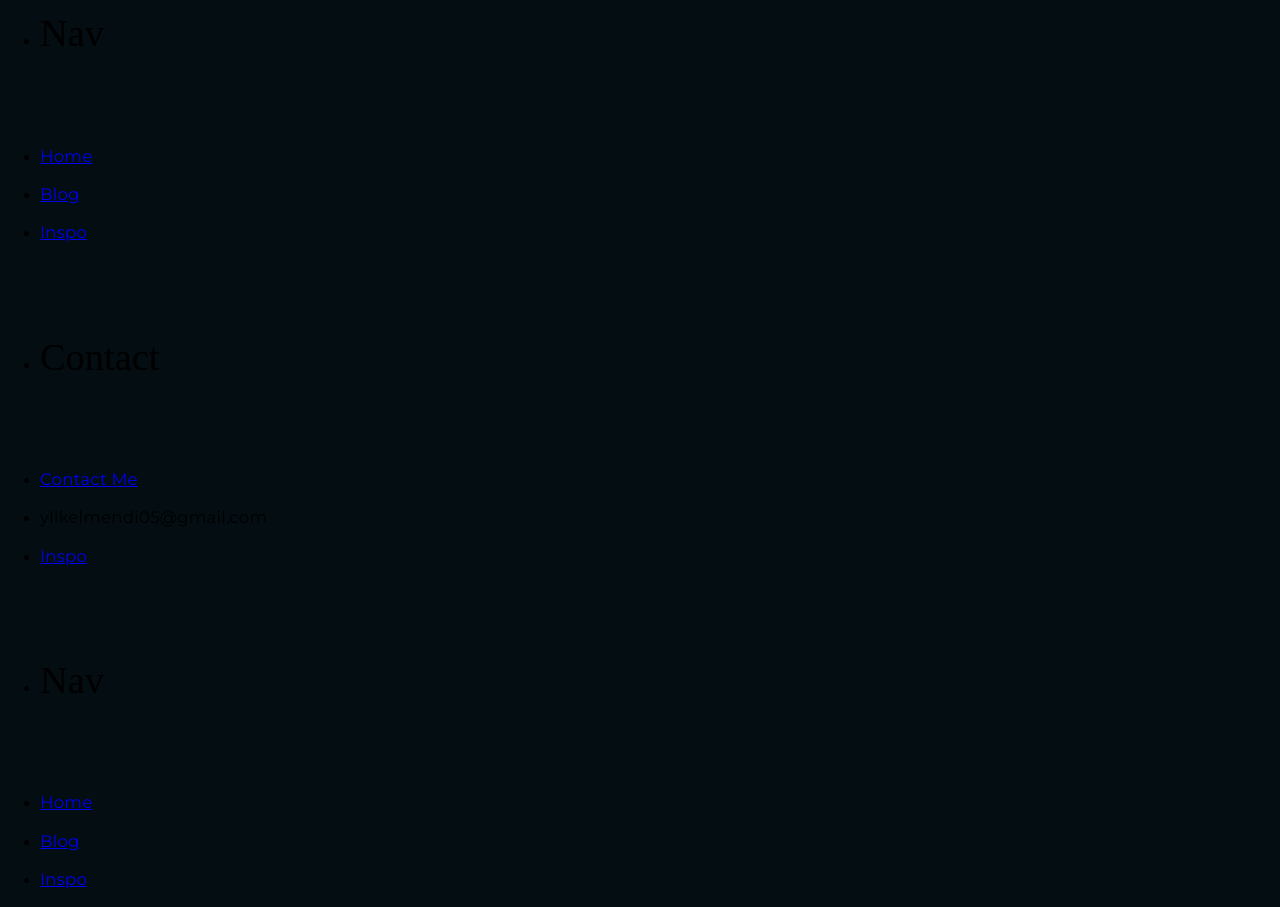
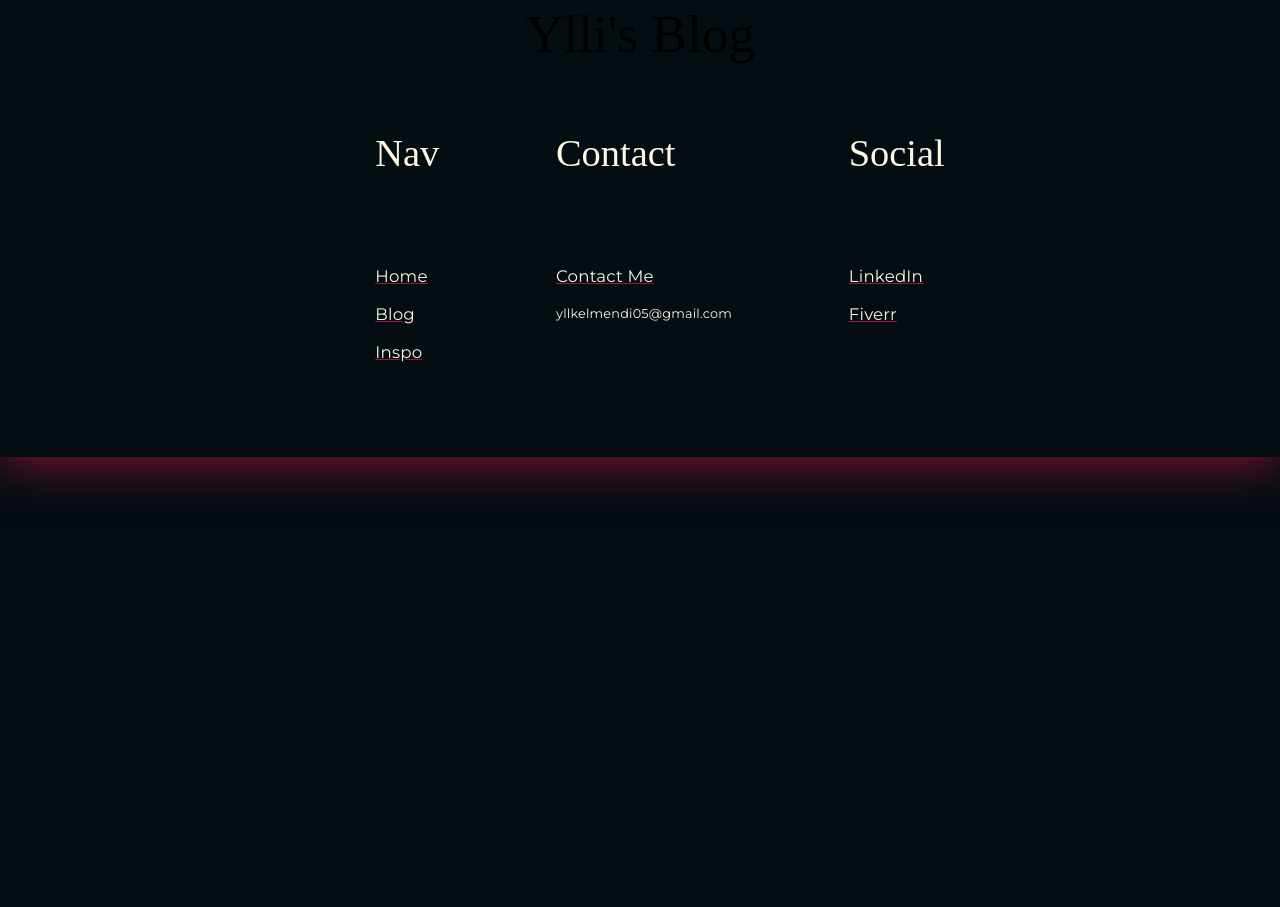
Before and after one commit to YlliLimited/Blog_Website, a React (Vite) app in the folder Blog/: page / in a window 1280 px wide. Shown: the part 1720-2627 px from the top of the page. After the commit the page ends 2177 px from the top, so only its background shows below. Built offline with nearby package versions, Linux system fonts and the light colour scheme; a web font is replaced by a local one.

Commit message:
modified:   Blog/src/assets/Components/Footer/Footer.jsx 	modified:   Blog/src/assets/Components/Footer/Footer.module.css 	modified:   Blog/src/assets/Pages/Home.jsx 	modified:   Blog/src/index.css

```diff
--- a/Blog/src/assets/Components/Footer/Footer.jsx
+++ b/Blog/src/assets/Components/Footer/Footer.jsx
@@ -4,19 +4,19 @@ import styles from "./Footer.module.css";
 function Footer () {
   return (
     <>
+    <div className={styles.footerParent}>
 
-    <div className="footerParent">
+
+      <h5 className={styles.footerTitle}>Ylli's Blog</h5>
 
       <ul className={styles.footerUl}>
         <li className={styles.footerHeader}>
           <h6>Nav</h6>
         </li>
 
-        <li>
-          <Link to={"/"}><p>Home</p></Link>
-        </li>
-        <li><Link to={"/Blog/"}><p>Blog</p></Link></li>
-        <li><Link to={"/Website_Inspo/"}><p>Inspo</p></Link></li>
+        <li><Link to={"/"} className={styles.footerLink}><p>Home</p></Link></li>
+        <li><Link to={"/Blog/"} className={styles.footerLink}><p>Blog</p></Link></li>
+        <li><Link to={"/Website_Inspo/"} className={styles.footerLink}><p>Inspo</p></Link></li>
       </ul>
 
 
@@ -28,10 +28,9 @@ function Footer () {
         </li>
 
         <li>
-          <Link to={"/"}><p>Contact Me</p></Link>
+          <Link to={"/"} className={styles.footerLink}><p>Contact Me</p></Link>
         </li>
-        <li><p>yllkelmendi05@gmail.com</p></li>
-        <li><Link to={"/Website_Inspo/"}><p>Inspo</p></Link></li>
+        <li><small>yllkelmendi05@gmail.com</small></li>
       </ul>
 
 
@@ -39,17 +38,18 @@ function Footer () {
 
       <ul className={styles.footerUl}>
         <li className={styles.footerHeader}>
-          <h6>Nav</h6>
+          <h6>Social</h6>
         </li>
 
         <li>
-          <Link to={"/"}><p>Home</p></Link>
+          <Link to={"/"} className={styles.footerLink}><p>LinkedIn</p></Link>
         </li>
-        <li><Link to={"/Blog/"}><p>Blog</p></Link></li>
-        <li><Link to={"/Website_Inspo/"}><p>Inspo</p></Link></li>
+        <li><Link to={"/"} className={styles.footerLink}><p>Fiverr</p></Link></li>
       </ul>
 
+
     </div>
+
 
     <Outlet/>
 
--- a/Blog/src/assets/Components/Footer/Footer.module.css
+++ b/Blog/src/assets/Components/Footer/Footer.module.css
@@ -0,0 +1,40 @@
+.footerParent{
+  width: auto;
+  height: fit-content;
+
+  margin: 0px;
+
+  padding:  clamp(30px, 3vw, 3vw);
+
+  display: flex;
+  justify-content: center;
+  align-items: baseline;
+  flex-wrap: wrap;
+}
+
+.footerTitle{
+  position: absolute;
+
+  top: clamp(30px, 3vw, 3vw);
+
+  margin: 0px;
+}
+
+.footerUl{
+  margin: clamp(30px, 3vw, 3vw);
+  list-style-type: none;
+
+  color: var(--primary-light-color);
+}
+
+.footerHeader{
+  margin: 0px;
+  padding: 0px;
+}
+
+.footerLink{
+  color: var(--secondary-contrast-color);
+}
+.footerUl li p{
+  color: var(--primary-light-color);
+}
--- a/Blog/src/assets/Pages/Home.jsx
+++ b/Blog/src/assets/Pages/Home.jsx
@@ -29,13 +29,20 @@ function Home () {
 
         </section>
 
-        <div style={{width: "100%", height: "1px", position: "relative"}}></div>
       {/* Recent Blogs End */}
 
 
-      {/* Footer */}
+      {/* Main page content */}
+
+      <div className="mainPageContent">
+
+        {/* Footer */}
         <Footer/>
-      {/* Footer End */}
+        {/* Footer End */}
+
+      </div>
+
+      {/* Main page content end */}
 
     </>
   )
--- a/Blog/src/index.css
+++ b/Blog/src/index.css
@@ -116,6 +116,31 @@ em{
 
 
 
+/* Main Page Content */
+.mainPageContent{
+  margin: 40px 0px 0px 0px;
+
+  position: sticky;
+  top: 0px;
+
+  z-index: 11;
+
+  background-color: var(--primary-dark-color);
+
+  border-top: 4px solid var(--secondary-contrast-color);
+
+  box-shadow: 0px 0px 50px var(--secondary-contrast-color);
+}
+/* Main Page Content End */
+
+
+
+
+
+
+
+
+
 
 
 
```
